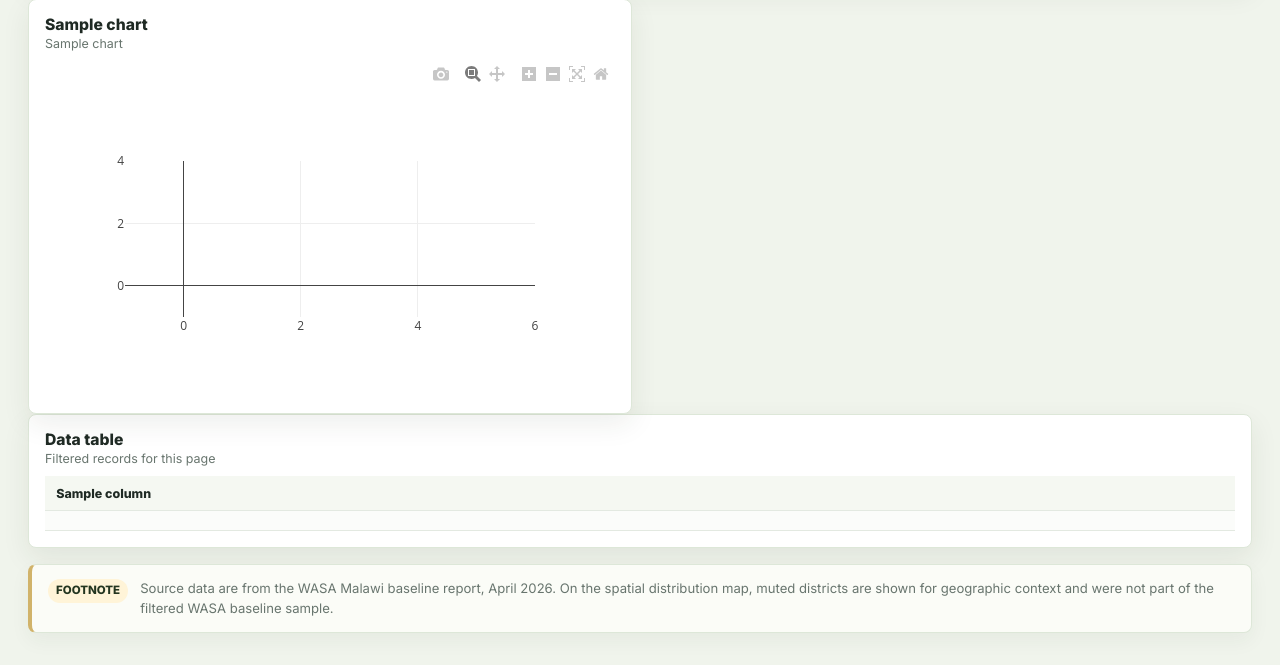
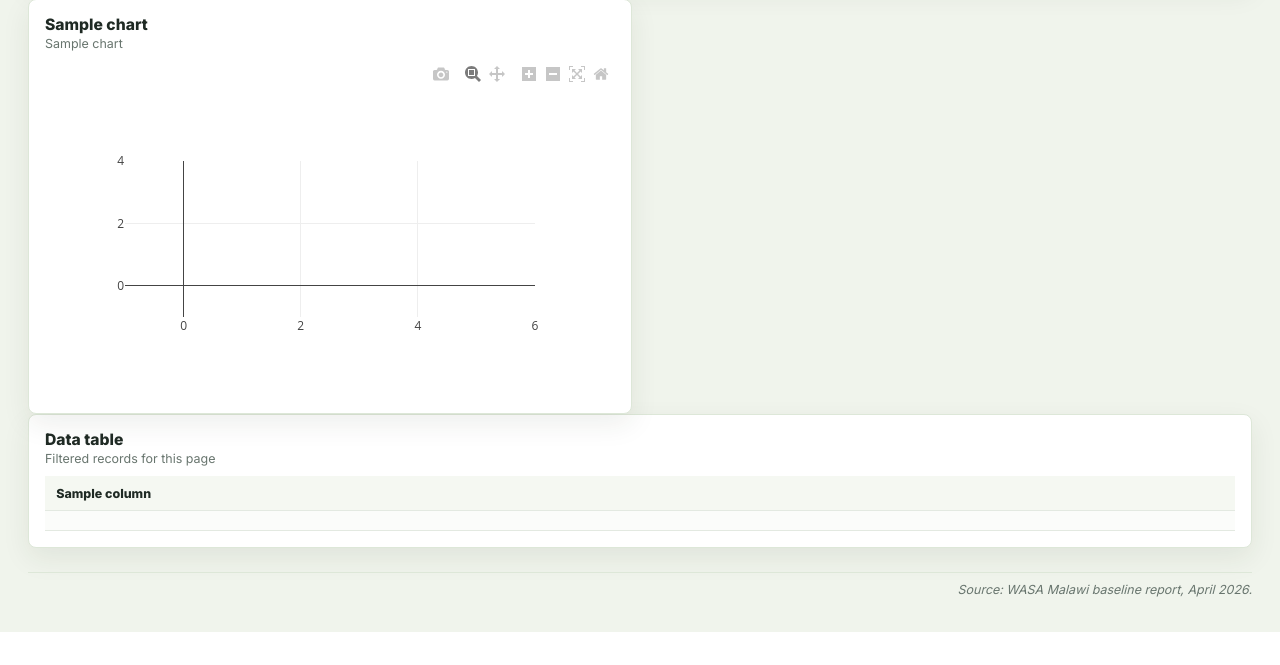
Before and after one commit to ZoloKiala/Malawi_dashboard, a Django app: template dashboard/templates/dashboard/page.html in a window 1280 px wide. Shown: the part 306-971 px from the top of the page. After the commit the page ends 938 px from the top, so only its background shows below. Run offline with Django 5.2, Linux system fonts and the light colour scheme; the template is opened without the code that fills it: most values are stand-ins (such as "Sample title", 1, 10 or a date in 2020); lists and menus that the app fills with data are empty; some libraries are stand-ins or nearby versions.

Commit message:
Replace boxed footnote with compact source attribution
The previous block mixed source citation with a map-specific note and
appeared on every page even though only Overview has the map. Now:
the source line is a small italic attribution under a thin top border,
and the muted-districts note moves into the Spatial distribution card
subtitle where it's in context with the chart.

Co-Authored-By: Claude Opus 4.7 (1M context) <noreply@anthropic.com>

```diff
--- a/dashboard/static/dashboard/dashboard.css
+++ b/dashboard/static/dashboard/dashboard.css
@@ -352,38 +352,15 @@ a {
   background: #fbfcfa;
 }
 
-.dashboard-footnote {
-  display: grid;
-  grid-template-columns: auto minmax(0, 1fr);
-  gap: 0.75rem;
-  align-items: start;
-  margin: 1rem 0 0;
-  padding: 0.85rem 1rem;
-  border: 1px solid #dde7d8;
-  border-left: 4px solid #d1b36a;
-  border-radius: 8px;
-  background: #fbfcf7;
+.dashboard-attribution {
+  margin: 1.5rem 0 0;
+  padding: 0.5rem 0 0;
+  border-top: 1px solid #dde7d8;
   color: #68756e;
-  box-shadow: 0 8px 20px rgba(37, 53, 31, 0.05);
-  font-size: 0.82rem;
+  font-size: 0.78rem;
+  font-style: italic;
   line-height: 1.5;
-}
-
-.footnote-label {
-  display: inline-flex;
-  align-items: center;
-  min-height: 24px;
-  padding: 0.15rem 0.5rem;
-  border-radius: 999px;
-  background: #fff4d8;
-  color: #23351f;
-  font-size: 0.72rem;
-  font-weight: 850;
-  text-transform: uppercase;
-}
-
-.dashboard-footnote p {
-  margin: 0;
+  text-align: right;
 }
 
 @media (max-width: 1100px) {
@@ -433,8 +410,8 @@ a {
     grid-template-columns: 1fr;
   }
 
-  .dashboard-footnote {
-    grid-template-columns: 1fr;
+  .dashboard-attribution {
+    text-align: left;
   }
 }
 
--- a/dashboard/templates/dashboard/page.html
+++ b/dashboard/templates/dashboard/page.html
@@ -130,12 +130,8 @@
           </div>
         </article>
 
-        <footer class="dashboard-footnote">
-          <span class="footnote-label">Footnote</span>
-          <p>
-            Source data are from the WASA Malawi baseline report, April 2026.
-            On the spatial distribution map, muted districts are shown for geographic context and were not part of the filtered WASA baseline sample.
-          </p>
+        <footer class="dashboard-attribution">
+          Source: WASA Malawi baseline report, April 2026.
         </footer>
       </section>
     </main>
--- a/dashboard/views.py
+++ b/dashboard/views.py
@@ -342,7 +342,7 @@ def overview(request):
         {"label": "Winter participation", "value": f"{winter:.1f}%", "sub": "average by district", "tone": "orange"},
     ]
     charts = [
-        {"id": "district-map", "title": "Spatial distribution", "subtitle": "Districts shaded by surveyed households", "figure": _district_map(districts), "span": "wide"},
+        {"id": "district-map", "title": "Spatial distribution", "subtitle": "Districts shaded by surveyed households. Muted districts shown for geographic context only.", "figure": _district_map(districts), "span": "wide"},
         {"id": "household-stack", "title": "Household head composition", "subtitle": "Stacked count by district", "figure": _household_stack(districts), "span": "side"},
         {"id": "yield", "title": "Maize yield by gender", "subtitle": "Gender filter applies to this panel", "figure": _yield_chart(districts, genders)},
         {"id": "assets", "title": "Asset ownership", "subtitle": "Household asset categories", "figure": _asset_chart()},
```
